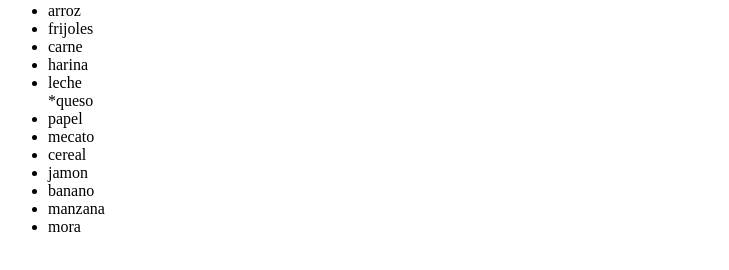
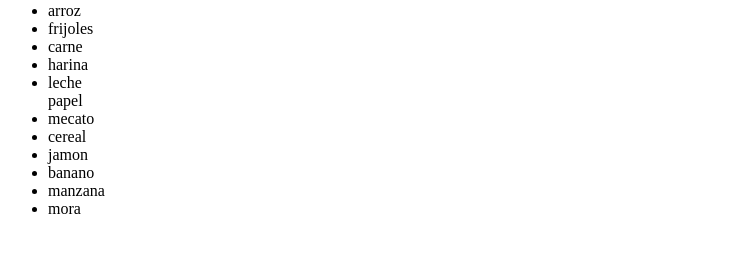
Before and after one commit to JoseSocha/fruversocha, a plain HTML site: page frutas.html in a window 1280 px wide. Shown: the part 182-452 px from the top of the page, without its empty margins (0-729 px from the left). Drawn offline with Linux system fonts and the light colour scheme.

Commit message:
Update frutas.html

```diff
--- a/frutas.html
+++ b/frutas.html
@@ -14,7 +14,6 @@
         <li>carne</li>
         <li>harina</li>
         <li>leche</li
-        <li>*queso</li>
         <li>papel</li>
         <li>mecato</li>
         <li>cereal</li>
```
